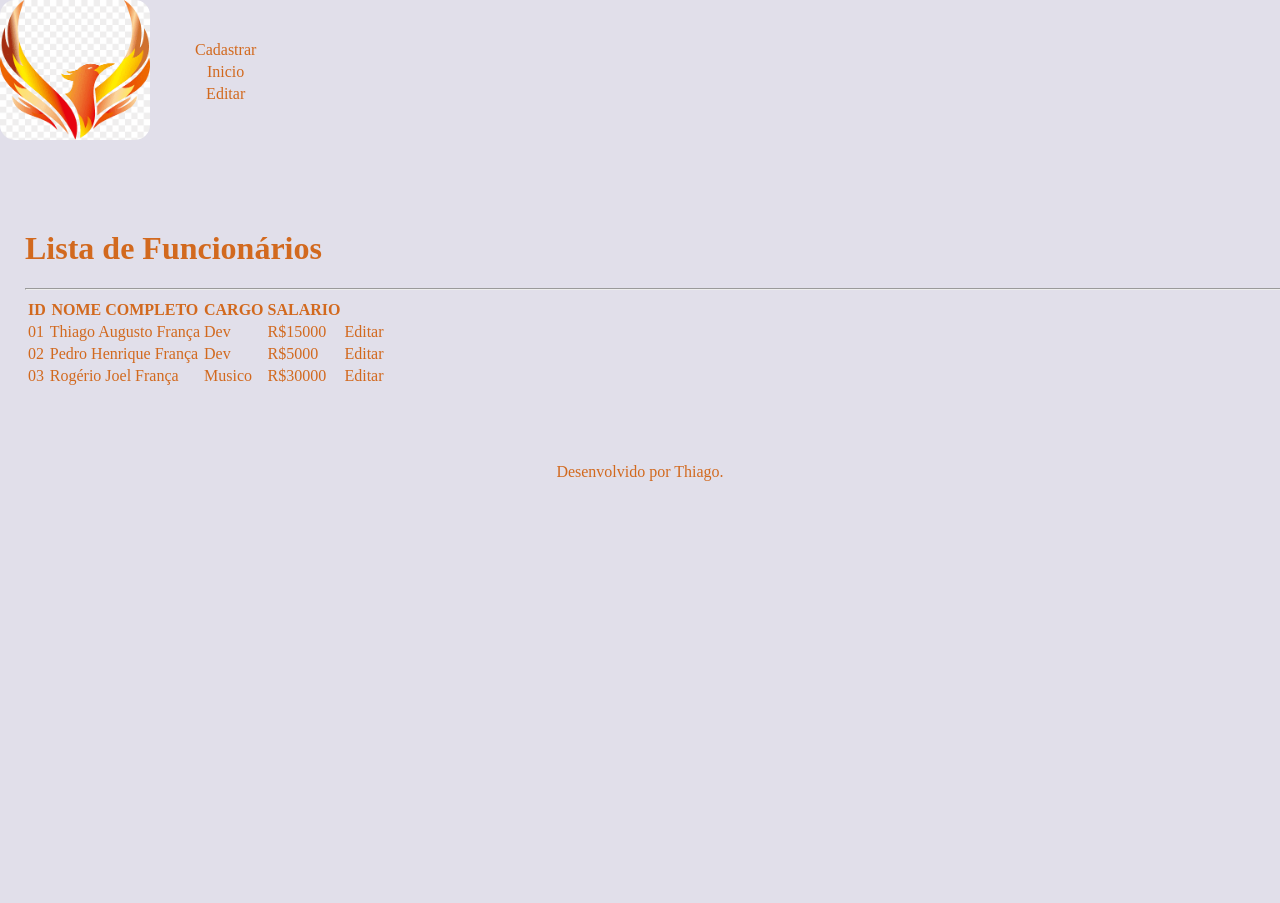
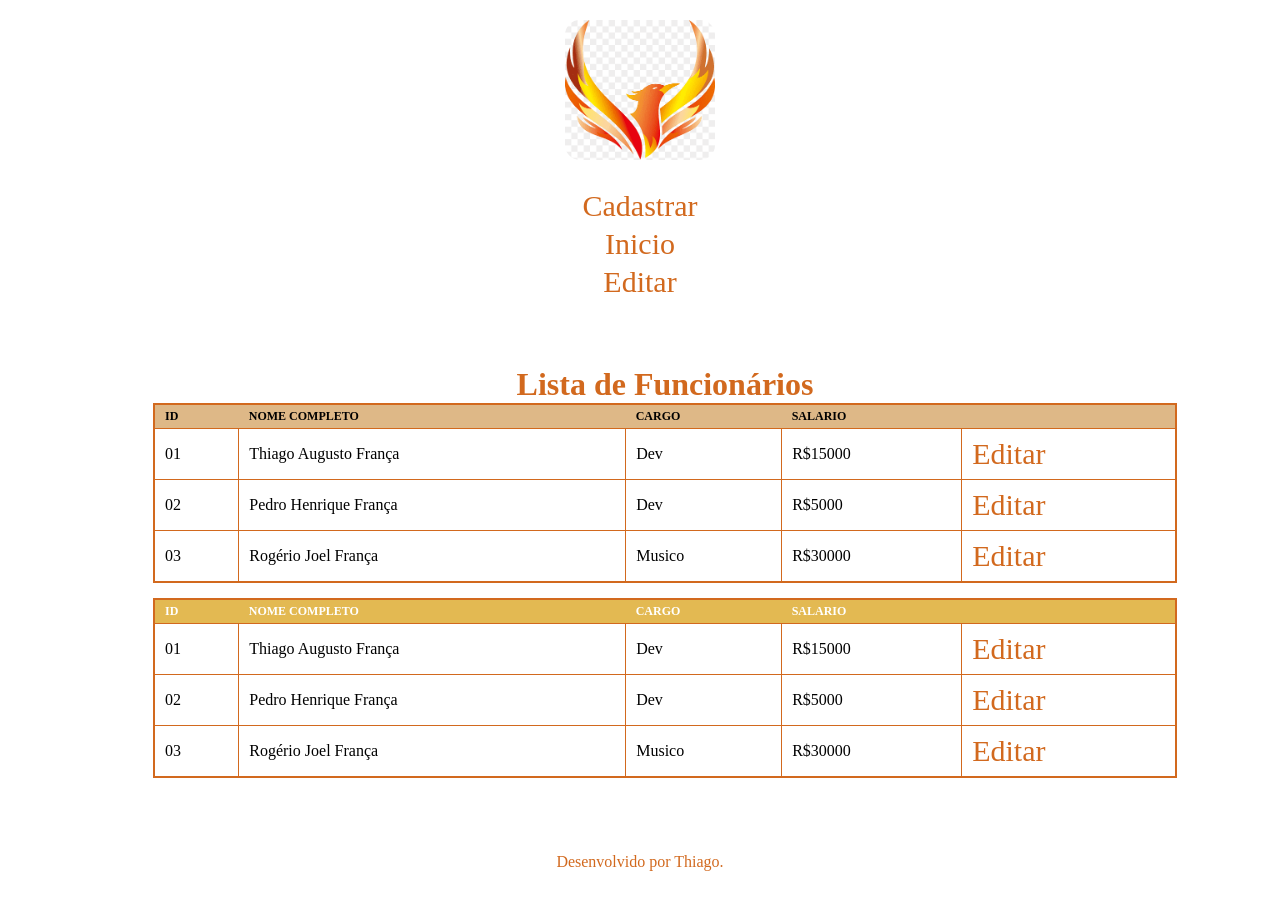
Before and after one commit to thiagofranca85/front_end, a plain HTML site: page listar.html in a window 1280 px wide. Shown: the top 903 px of the page. Before the commit the page ends 800 px from the top, so only its background shows below. Drawn offline with Linux system fonts and the light colour scheme.

Commit message:
Subindo arquivos html, css

```diff
--- /dev/null
+++ b/css/form.css
@@ -0,0 +1,38 @@
+form {
+    text-align: center;
+    width: 400px;
+    margin: 20px auto;
+}
+
+.campos {
+    width: 200px;
+    height: 20px;
+    border: 2px chocolate solid;
+    border-radius: 5px;
+}
+
+::placeholder {
+    text-align: center;
+    font-weight: bold;
+    color: black;
+}
+
+.botoes {
+    text-transform: uppercase;
+    font-size: 12px;
+    border: 2px chocolate solid;
+    margin-top: 20px;
+    margin-left: 4px;
+    width: 80px;
+    height: 20px;
+    border-radius: 10px;
+}
+.botoes:hover {
+    cursor: pointer;
+}
+
+.salvar, .cancelar{
+    color: white;
+    background: black;
+    border: 1px solid chocolate;
+}
--- a/css/style.css
+++ b/css/style.css
@@ -1,4 +1,4 @@
-body, div, header, main {
+* {
   border: 0;
   margin: 0;
   padding: 0;
@@ -6,18 +6,25 @@ body, div, header, main {
 
 body {
   color: chocolate;
-    background: #e1dfea;
+  background: white;
 }
 
 #logo img {
   width: 150px;
   border-radius: 15px;
 }
+#logo {
+  display: flex;
+  justify-content: center;
+}
 
 #imagem img {
   width: 50%;
   border-radius: 10px;
-    border: 1px solid #fff
+  border: 1px solid #fff;
+}
+#logo {
+    padding: 20px;
 }
 
 #imagem {
@@ -28,6 +35,8 @@ body {
 a {
   text-decoration: none;
   color: chocolate;
+  font-size: 30px;
+
 }
 
 a:hover {
@@ -49,7 +58,7 @@ li:hover {
 
 header {
   height: 50%;
-    display: flex;
+  display: block;
   align-items: center;
 }
 
@@ -58,6 +67,9 @@ main {
   min-width: 300px;
   margin: 50px auto;
   padding: 15px 25px;
+  display: block;
+  justify-content: center;
+  text-align: center;
 }
 
 footer {
--- /dev/null
+++ b/css/table.css
@@ -0,0 +1,31 @@
+#funcionarios, #teste {
+    width: 80%;
+    margin: auto;
+    border: 2px chocolate solid;
+    border-collapse: collapse;
+    text-align: left;
+    color: black;
+}
+#funcionarios thead, #teste thead {
+    background: burlywood;
+    text-transform: uppercase;
+    font-size: 12px;
+}
+#teste thead {
+    background-color: rgba(218, 164, 28, 0.759);
+    color: white;
+}
+#teste {
+    margin-top: 15px;
+}
+#funcionarios thead tr th, #teste thead tr th {
+    padding: 4px 10px;
+}
+
+#funcionarios tbody tr td, #teste tbody tr td {
+    padding: 8px 10px;
+    border: 1px solid chocolate;
+}
+#funcionarios tbody tr:hover, #teste tbody tr:hover {
+    background-color: rgba(0, 255, 157, 0.213);
+}
--- a/listar.html
+++ b/listar.html
@@ -2,6 +2,7 @@
 <html lang="pt-BR">
 <head>
     <link rel="stylesheet" href="css/style.css">
+    <link rel="stylesheet" href="css/table.css">
     <meta charset="UTF-8">
     <meta http-equiv="X-UA-Compatible" content="IE=edge">
     <meta name="viewport" content="width=device-width, initial-scale=1.0">
@@ -65,6 +66,47 @@
             </tbody>
 
         </table>
+        <table id="teste">
+            <thead>
+                <tr>
+                    <th>ID</th>
+                    <th>NOME COMPLETO</th>
+                    <th>CARGO</th>
+                    <th>SALARIO</th>
+                    <th></th>
+                </tr>
+            </thead>
+            <tbody>
+                <tr>
+                    <td>01</td>
+                    <td>Thiago Augusto França</td>
+                    <td>Dev</td>
+                    <td>R$15000</td>
+                    <td>
+                        <a href="editar.html">Editar</a>
+                    </td>
+                </tr>
+                <tr>
+                    <td>02</td>
+                    <td>Pedro Henrique França</td>
+                    <td>Dev</td>
+                    <td>R$5000</td>
+                    <td>
+                        <a href="editar.html">Editar</a>
+                    </td>
+                </tr>
+                <tr>
+                    <td>03</td>
+                    <td>Rogério Joel França</td>
+                    <td>Musico</td>
+                    <td>R$30000</td>
+                    <td>
+                        <a href="editar.html">Editar</a>
+                    </td>
+                </tr>
+            </tbody>
+
+        </table>
     </main>
     <footer>
         <span>Desenvolvido por Thiago.</span>
```
Also changed, not shown: cadastrar.html (+3 -2 lines), editar.html (+3 -2 lines). Lines whose indentation alone changed are shown as unchanged.
